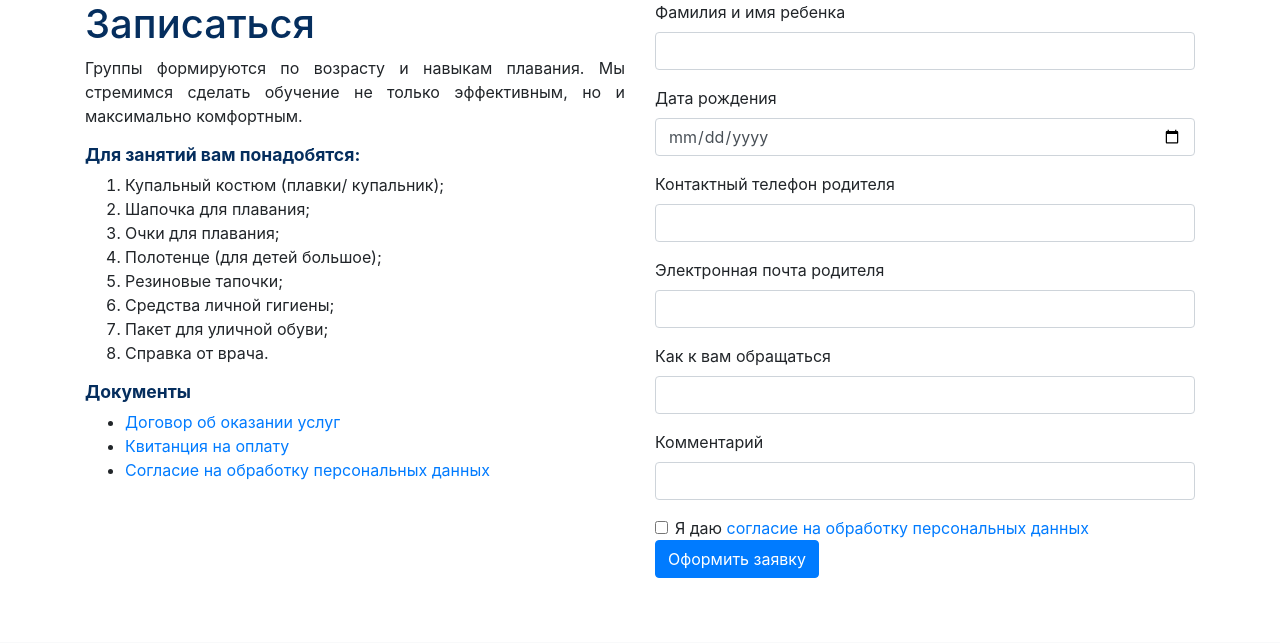
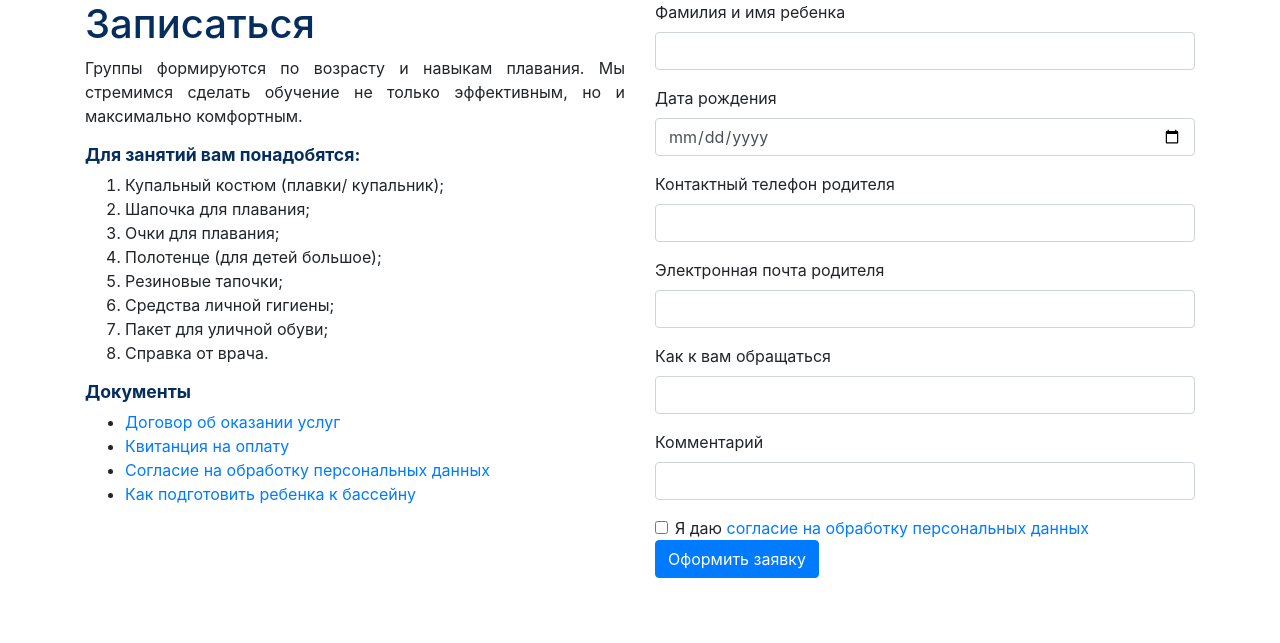
Before and after one commit to arusakov/champion, a Django app: page / in a window 1280 px wide. Shown: the part 959-1602 px from the top of the page. Run offline with Django 3.2, Linux system fonts and the light colour scheme; some libraries are stand-ins or nearby versions.

Commit message:
Update documents

```diff
--- a/promo/templates/promo.html
+++ b/promo/templates/promo.html
@@ -125,6 +125,9 @@
               </li>
               <li>
                 <a href="{% static '/docs/agreement.pdf' %}">Согласие на обработку персональных данных</a>
+              </li>
+              <li>
+                <a href="{% static '/docs/preparation.pdf' %}">Как подготовить ребенка к бассейну</a>
               </li>
             </ul>
           </div>
```
Also changed, not shown: 2 other files.
